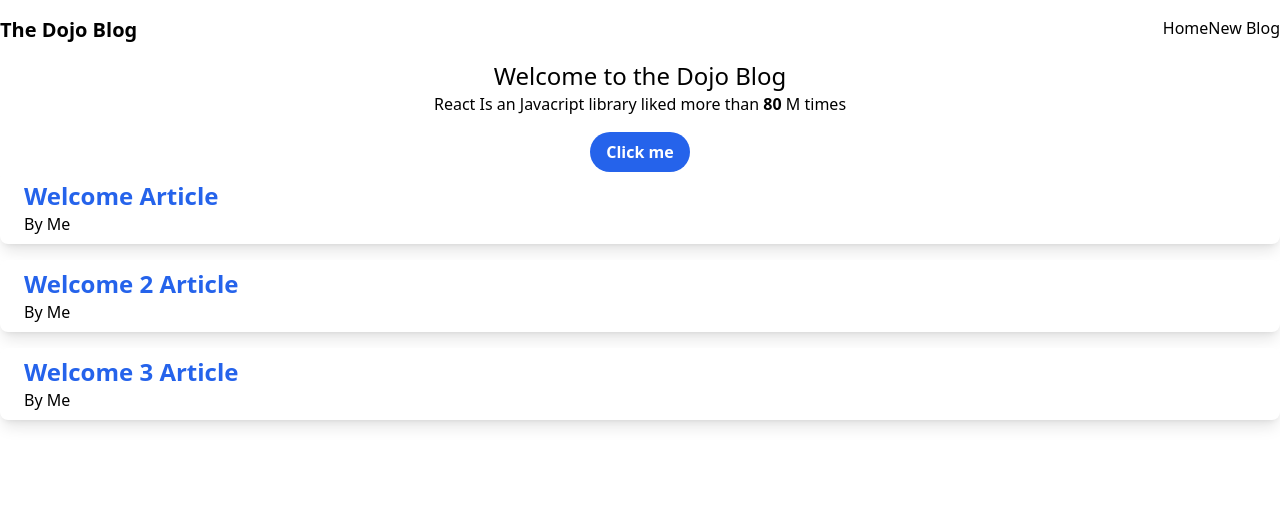
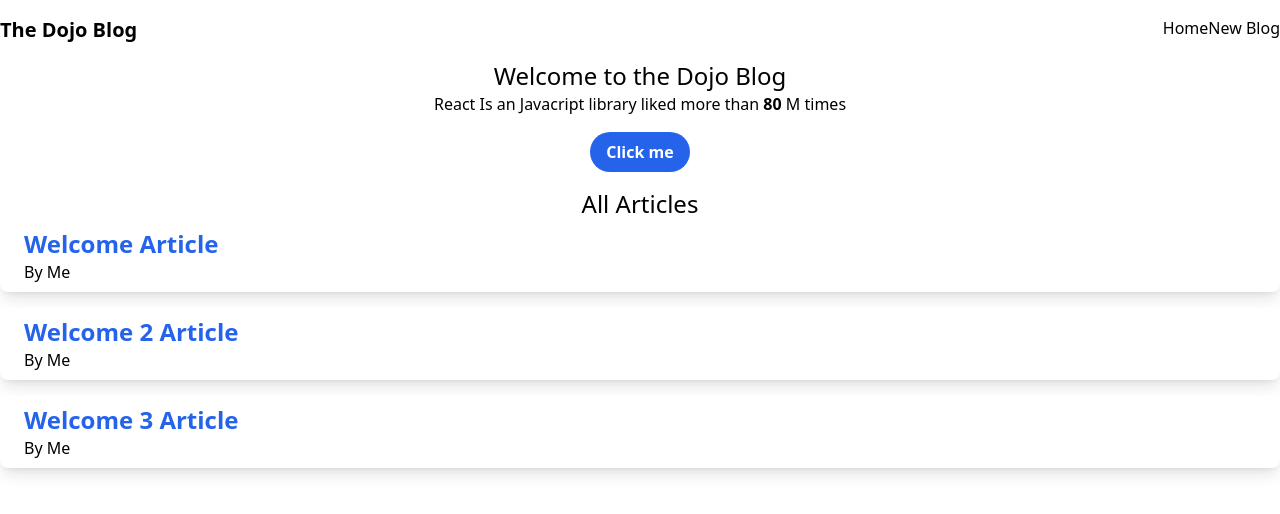
Before and after one commit to heyolaniran/reactNetNinja, a React (Create React App) app: page / in a window 1280 px wide. Shown: the top 514 px of the page. Built offline with nearby package versions, Linux system fonts and the light colour scheme.

Commit message:
feat: props notion

```diff
--- /dev/null
+++ b/src/BlogList.jsx
@@ -0,0 +1,20 @@
+export default function BlogList ({blogs, title}) {
+
+
+    return (
+        <div className="blogList mt-4">
+
+            <div>
+                <h2 className="text-center text-2xl"> {title }</h2>
+                {
+                    blogs.map((blog) => (
+                        <div className="hover:shadow-xs shadow-lg mb-4 bg-white rounded-lg px-6 py-2" key={blog.id}>
+                            <h1 className="text-2xl font-semibold text-blue-600">{blog.title}</h1>
+                            <span className="text-md"> By {blog.author}</span>
+                        </div>
+                    ))
+                }
+            </div>
+        </div>
+    )
+}
--- a/src/Home.jsx
+++ b/src/Home.jsx
@@ -1,4 +1,5 @@
 import { useState } from "react";
+import BlogList from "./BlogList";
 
 export default function Home ()
 {
@@ -32,16 +33,7 @@ export default function Home ()
                 </button>
             </div>
 
-            <div>
-                {
-                    blogs.map((blog) => (
-                        <div className="hover:shadow-xs shadow-lg mb-4 bg-white rounded-lg px-6 py-2" key={blog.id}>
-                            <h1 className="text-2xl font-semibold text-blue-600">{blog.title}</h1>
-                            <span className="text-md"> By {blog.author}</span>
-                        </div>
-                    ))
-                }
-            </div>
+            <BlogList blogs={blogs} title='All Articles' />
         </div>
     )
 }
```
